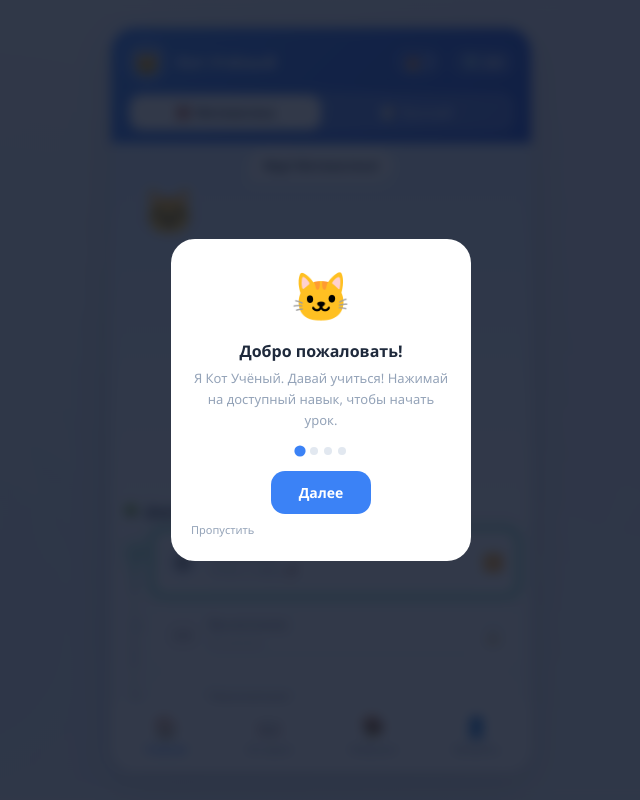
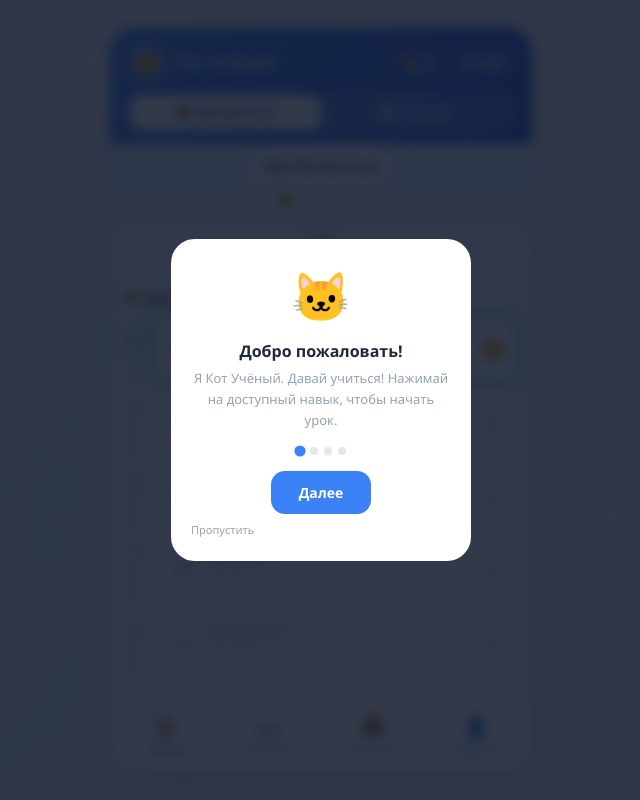
Before and after one commit to fannynator/git, a plain HTML site: page index.html in a window 1280 px wide. Shown: the whole page, without its empty margins (319-959 px from the left). Drawn offline with nearby package versions, Linux system fonts and the light colour scheme.

Commit message:
Update index.html

```diff
--- a/index.html
+++ b/index.html
@@ -30,7 +30,7 @@
 
         <div class="cat-stage math-stage" id="catStage">
             <div class="cat-speech-bubble" id="catSpeech">Мур! Всё работает!</div>
-            <div class="cat-emoji" id="catBody"></div>
+            <div id="catBody" style="width:90px;height:90px;margin:0 auto;"></div>
         </div>
 
         <div class="main-content">
```
